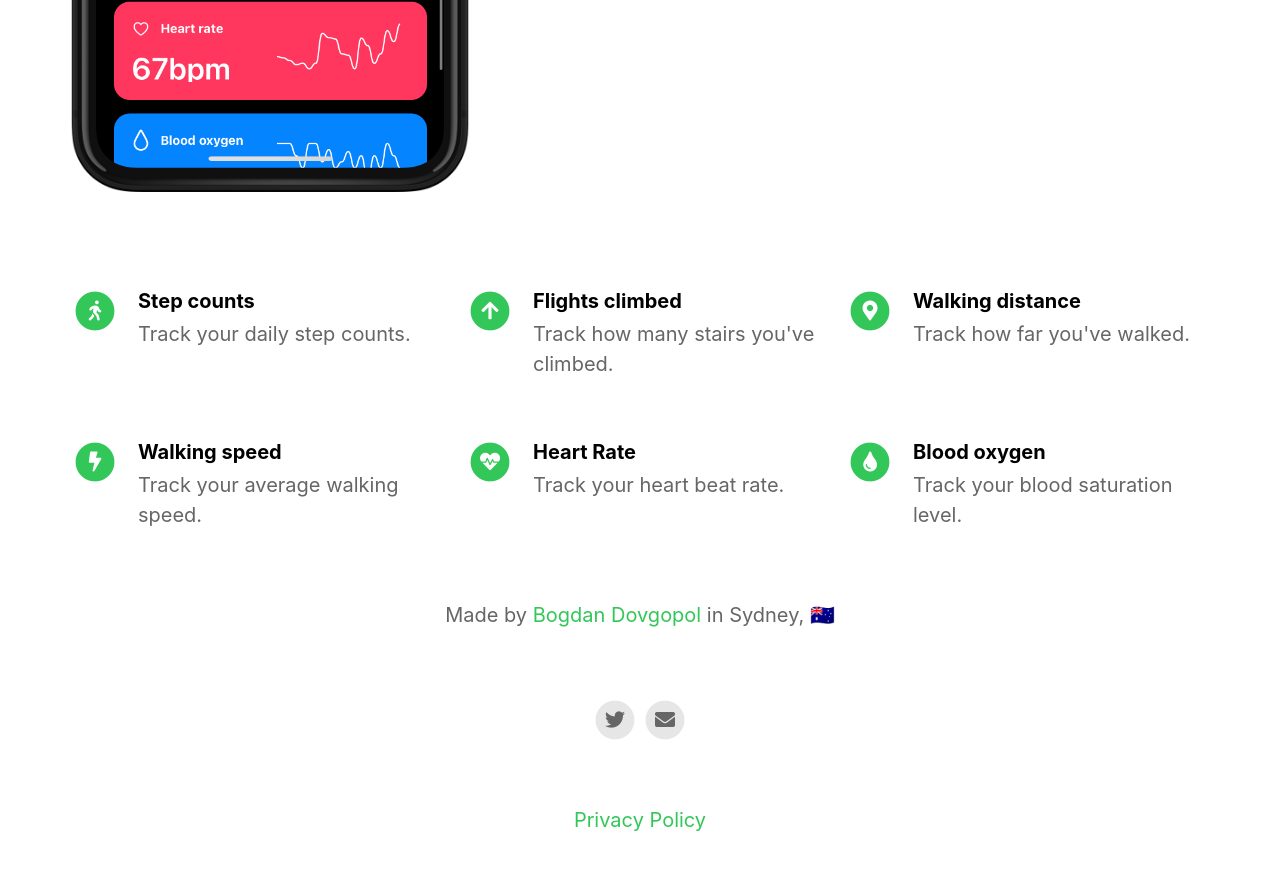
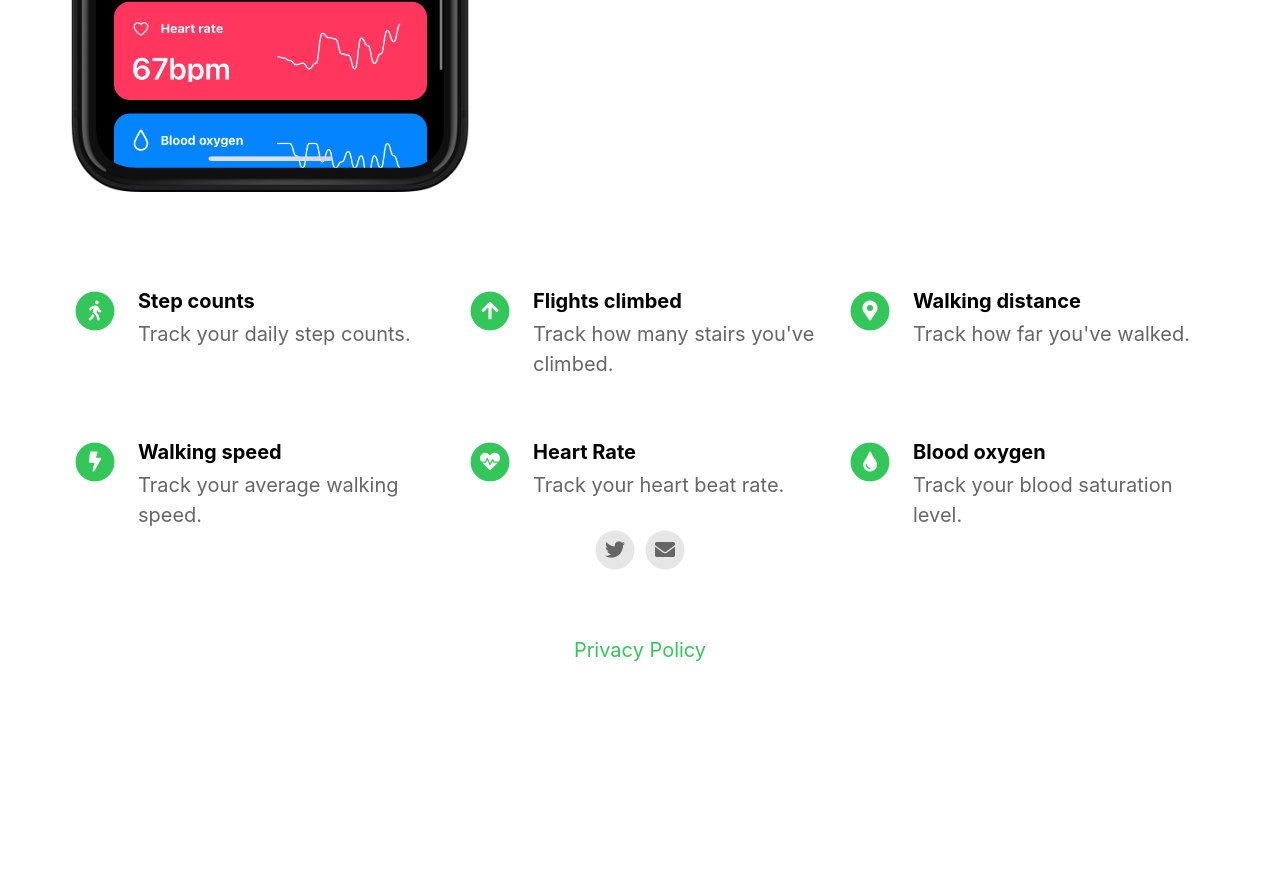
Before and after one commit to bogdandovgopol/mypedometer.app, a Jekyll site: the page built from index.html, in a window 1280 px wide and 900 px high, scrolled down 793 px. Shown: the top 870 px of the window. Built offline with Jekyll 4.4.1, drawn with Linux system fonts in a browser that asks for light colours; nearby versions of some CDN libraries; after the commit the page ends 1523 px from its top, so only the background shows below that.

Commit message:
Update _config.yml

```diff
--- a/_config.yml
+++ b/_config.yml
@@ -19,9 +19,9 @@ enable_smart_app_banner                   : true
 
 
 # Information About Yourself
-your_name                                 : Bogdan Dovgopol
-your_link                                 : https://twitter.com/_thedov
-your_city                                 : Sydney, 🇦🇺
+your_name                                 : #Bogdan Dovgopol
+your_link                                 : #https://twitter.com/_thedov
+your_city                                 : #Sydney, 🇦🇺
 email_address                             : info@mypedometer.app
 facebook_username                         :
 instagram_username                        :
```
